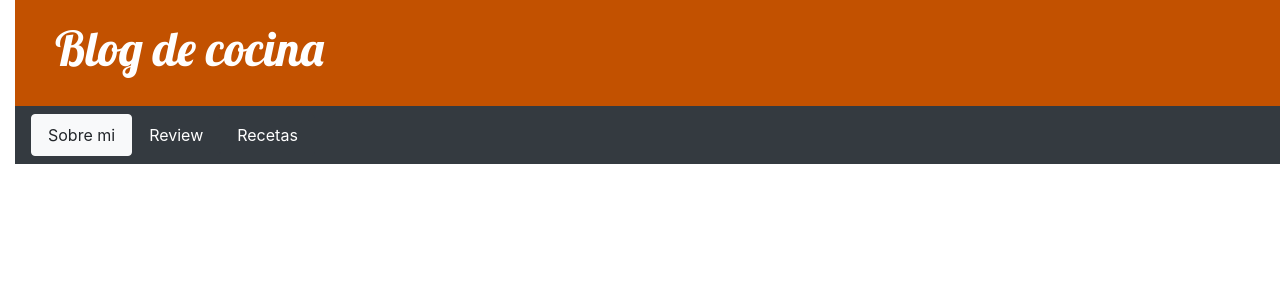
After one commit to s4Kc0d3/blog-cocina, a Django app: template blog/templates/blog/index.html in a window 1280 px wide. The commit adds this page. Shown: the top 300 px of the page. Run offline with Django 3.2, Linux system fonts and the light colour scheme; the template is opened without the code that fills it: most values are stand-ins (such as "Sample title", 1, 10 or a date in 2020); some libraries are stand-ins or nearby versions.

Commit message:
Divido ficheros templates y creo Menú

```diff
--- a/blog/templates/blog/post_list.html
+++ b/blog/templates/blog/index.html
@@ -3,13 +3,20 @@
     <head>
         <link href="//fonts.googleapis.com/css?family=Lobster&subset=latin,latin-ext" rel="stylesheet" type="text/css">
         <title>Blog de cocina</title>
-        <link rel="stylesheet" href="https://stackpath.bootstrapcdn.com/bootstrap/4.4.1/css/bootstrap.min.css" integrity="sha384-Vkoo8x4CGsO3+Hhxv8T/Q5PaXtkKtu6ug5TOeNV6gBiFeWPGFN9MuhOf23Q9Ifjh" crossorigin="anonymous">
+        {# Cargamos la librería #}
+	    {% load bootstrap4 %}
+
+	    {# CSS Bootstrap #}
+	    {% bootstrap_css %}
+
         <link rel="stylesheet" href="{% static 'css/blog.css' %}">
     </head>
     <body>
-        <div class="page-header">
-            <h1><a href="/">Blog de cocina</a></h1>
-        </div>
+        {# Menú #}
+        {% include "blog\menu.html" %}
+
+
+<!--
         <div class="content container">
             <div class="row">
                 <div class="col-md-8">
@@ -37,6 +44,6 @@
                 </div>
             </div>
         </div>
-
+ -->
     </body>
 </html>
--- /dev/null
+++ b/blog/templates/blog/menu.html
@@ -0,0 +1,11 @@
+<div class="page-header">
+    <h1><a href="/">Blog de cocina</a></h1>
+</div>
+<nav class="navbar navbar-dark bg-dark">
+    <nav class="nav">
+        <a class="nav-link btn btn-light" href="#">Sobre mi</a>
+        <a class="nav-link btn btn btn-dark" href="#">Review</a>
+        <a class="nav-link btn btn-dark" href="#">Recetas</a>
+        {#<a class="nav-link disabled" href="#" tabindex="-1" aria-disabled="true">Disabled</a>#}
+    </nav>
+</nav>
--- a/blog/urls.py
+++ b/blog/urls.py
@@ -2,5 +2,5 @@ from django.urls import path
 from . import views
 
 urlpatterns = [
-    path('', views.post_list, name='post_list'),
+    path('', views.post_list, name='index'),
 ]
--- a/blog/views.py
+++ b/blog/views.py
@@ -5,4 +5,4 @@ from .models import Post
 # Create your views here.
 def post_list(request):
     posts = Post.objects.filter(published_date__lte=timezone.now()).order_by('published_date')
-    return render(request, 'blog/post_list.html',{'posts': posts})
+    return render(request, 'blog/index.html',{'posts': posts})
```
Also changed, not shown: blog/templates/contenido.html (added).
